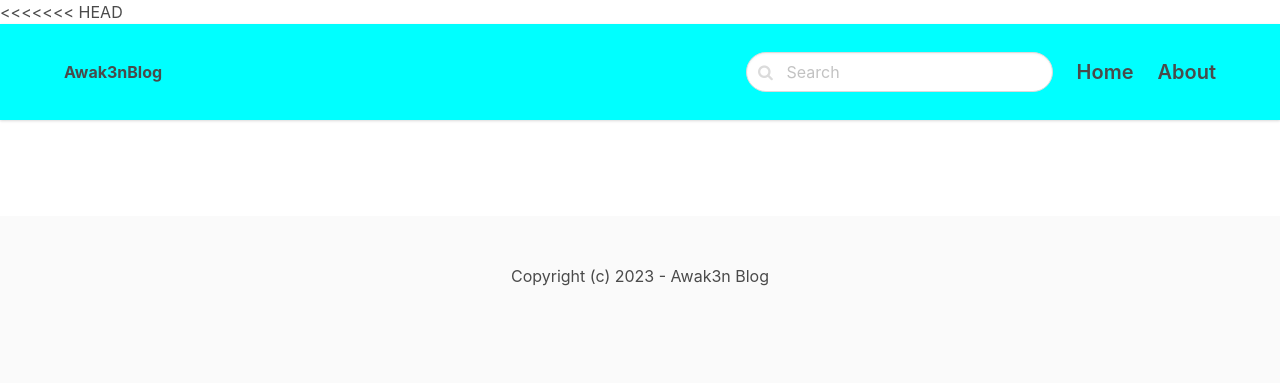
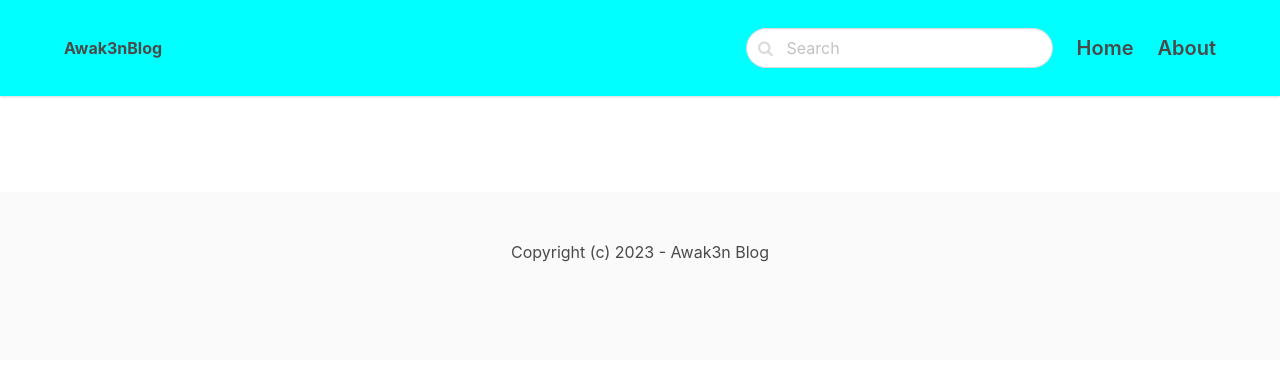
Before and after one commit to Ronnit44/Awak3nBlog, a Django app: template core/templates/core/Base.html in a window 1280 px wide. Shown: the top 383 px of the page. Run offline with Django 4.2, Linux system fonts and the light colour scheme; the template is opened without the code that fills it, so the values that code supplies are empty.

Commit message:
Update Base.html

```diff
--- a/core/templates/core/Base.html
+++ b/core/templates/core/Base.html
@@ -12,33 +12,33 @@
     <link href="https://stackpath.bootstrapcdn.com/font-awesome/4.7.0/css/font-awesome.min.css" rel="stylesheet"
           integrity="sha384-wvfXpqpZZVQGK6TAh5PVlGOfQNHSoD2xbE+QkPxCAFlNEevoEH3Sl0sibVcOQVnN" crossorigin="anonymous">
     <link rel="stylesheet" href="../css/bulma-divider.min.css">
-<<<<<<< HEAD
+
 
     <style>nav.navbar {
         height: 6rem !important;
         box-shadow: 0 1px 3px 0 rgba(0, 0, 0, .1), 0 1px 2px 0 rgba(0, 0, 0, .06) !important;
         background-color: aqua;
-=======
+
    <style>nav.navbar {
         height: 6rem !important;
         box-shadow: 0 1px 3px 0 rgba(0, 0, 0, .1), 0 1px 2px 0 rgba(0, 0, 0, .06) !important;
         background-color: aqua;
->>>>>>> 5a4eed5039ef24126696f1c0d815e0ccfe89f614
+
     .navbar-item {
             background-color: inherit;
             padding: 0.5rem 1rem;
     }
     .navbar-item:hover {
-<<<<<<< HEAD
+
             background-color: #e0e0e0;
     }
 
 
-=======
+
             background-color: #e0e0e0;
     }
 
->>>>>>> 5a4eed5039ef24126696f1c0d815e0ccfe89f614
+
     </style>
 
 </head>
```
